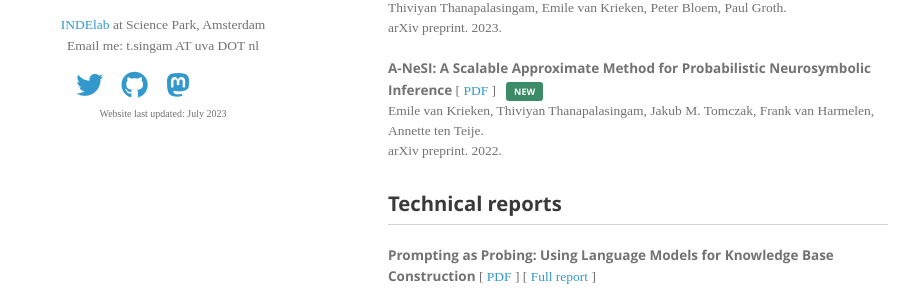
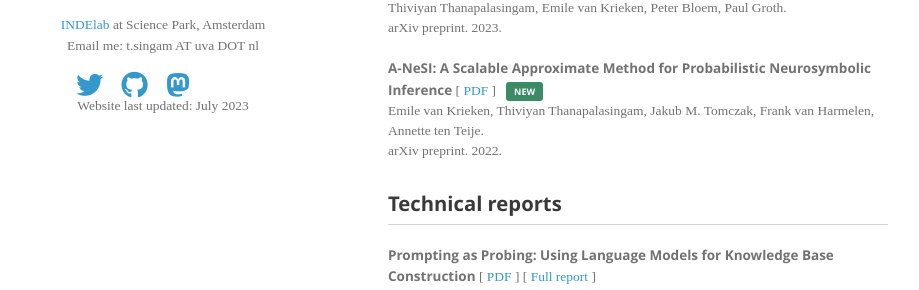
Before and after one commit to thiviyanT/website, a Jekyll site: the page built from index.html, in a window 1280 px wide. Shown: the part 605-895 px from the top of the page, without its empty margins (182-1101 px from the left). Built offline with Jekyll 4.4.1, drawn with Linux system fonts in a browser that asks for light colours; nearby versions of some CDN libraries; some web fonts are replaced; the list of posts is cut into pages by our own code; a style sheet for code colours, icons or effects is not loaded.

Commit message:
debugging

```diff
--- a/assets/css/style.css
+++ b/assets/css/style.css
@@ -358,11 +358,11 @@
     word-break: break-word;
 }
 
-.last-edit-test{
+.last-edit-text{
     margin:10px 0;
     font-size: 10px;
 }
 
 .hide-desktop-screen{
-    display: block;
+    display: block !important;
 }
```
